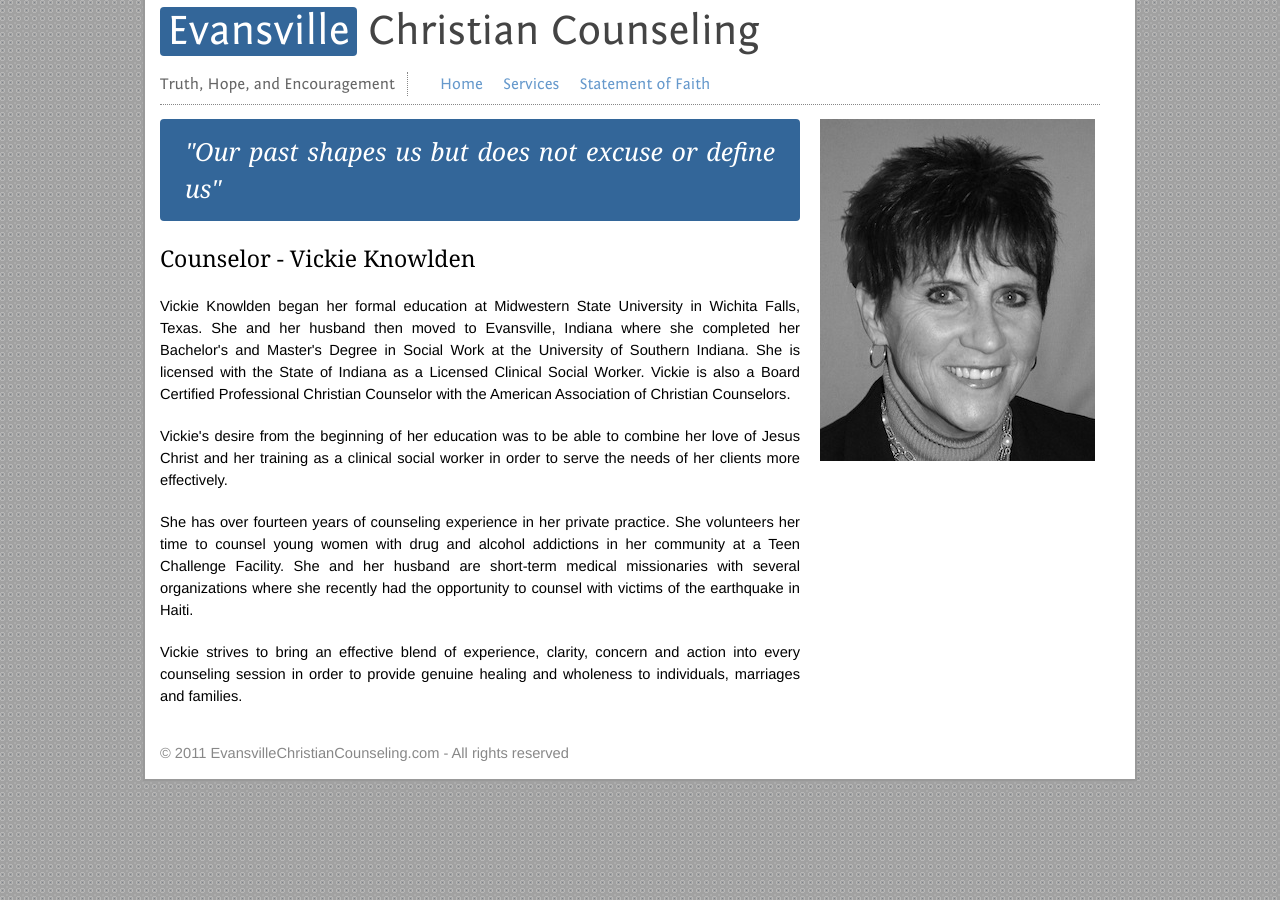
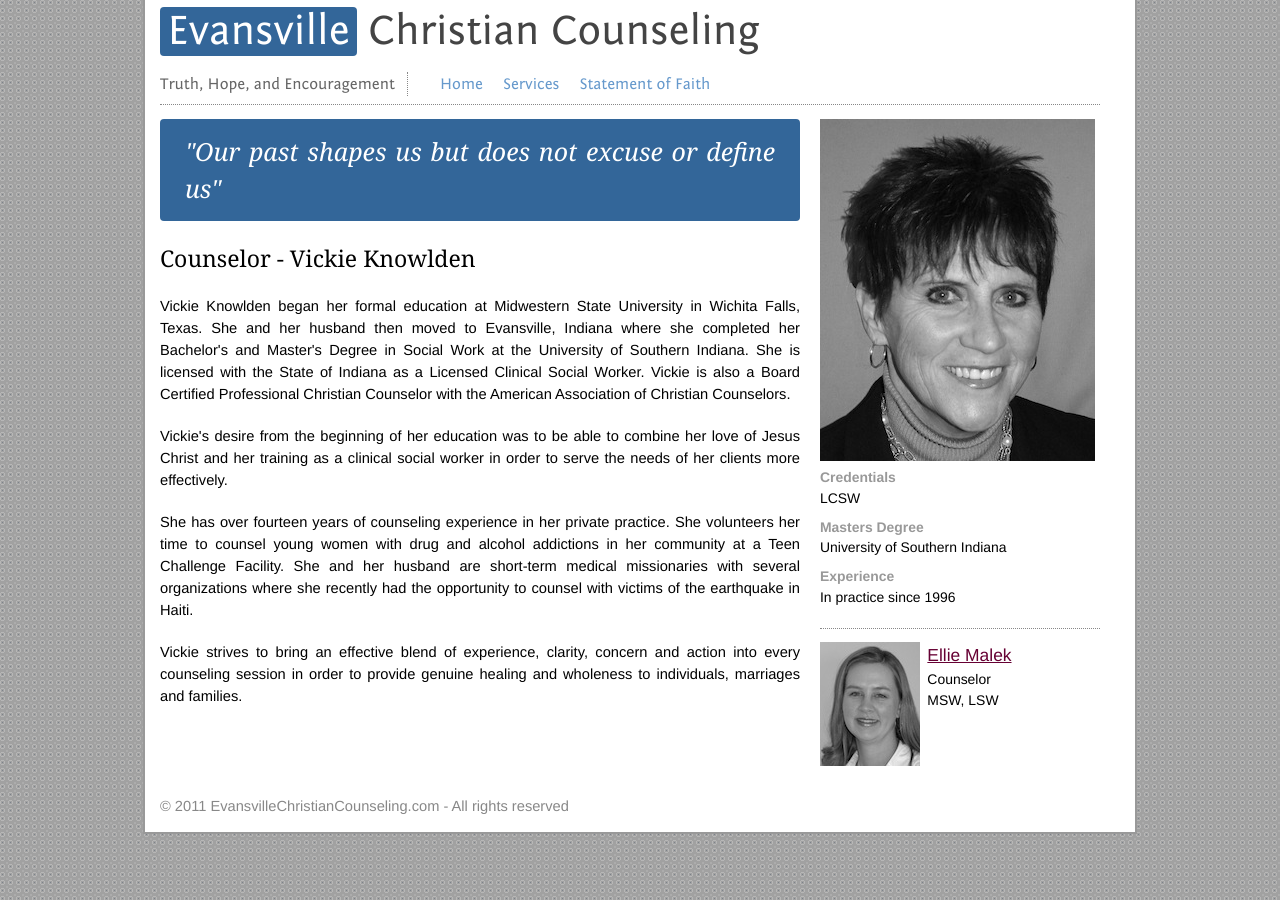
Before and after one commit to evansvillechristiancounseling/evansvillechristiancounseling.github.com, a Jekyll site: the page built from counselors/_posts/2011-01-09-vickie-knowlden.html, in a window 1280 px wide. Built offline with Jekyll 4.4.1, drawn with Linux system fonts in a browser that asks for light colours.

Commit message:
Bios should be built out now

```diff
--- a/counselors/_posts/2011-01-09-vickie-knowlden.html
+++ b/counselors/_posts/2011-01-09-vickie-knowlden.html
@@ -5,6 +5,7 @@ description: Profile for Evansville Christian Counselor, Vickie Knowlden, LCSW
 keywords: vickie knowlden, lcsw
 ---
 
+<div id="counselor">
   <div class="grid_11 alpha">
     <div id="fancy-lead">
       <p>
@@ -43,4 +44,26 @@ keywords: vickie knowlden, lcsw
 
   <div class="grid_5 omega">
     <img src="/images/counselors/vickie-knowlden-275w.jpg" width="275" height="342" />
+    <dl>
+      <dt>Credentials</dt>
+      <dd>LCSW</dd>
+
+      <dt>Masters Degree</dt>
+      <dd>University of Southern Indiana</dd>
+
+      <dt>Experience</dt>
+      <dd>In practice since 1996</dd>
+    </dl>
+
+    <div id="counselors">
+      <ul>
+        <li>
+          <img src="/images/counselors/ellie-malek-100w.jpg" width="100" height="124" align="left"/>
+          <a href="/counselors/ellie-malek/">Ellie Malek</a>
+          <div>Counselor</div>
+          <div>MSW, LSW</div>
+        </li>
+      </ul>
+    </div> <!-- counselors -->
+  </div> <!-- counselor: vickie -->
 </div>
--- a/stylesheets/styles.css
+++ b/stylesheets/styles.css
@@ -137,3 +137,20 @@ p { text-align: justify; }
 #counselors li a {
   font-size: 125%;
 }
+
+#counselor #counselors {
+  border-top: 1px dotted #888;
+  padding-top: 1em;
+  font-size: 95%;
+}
+
+#counselor dl {
+  font-size: 95%;
+}
+#counselor dt {
+  color: #999;
+  font-weight: bold;
+}
+#counselor dd {
+  margin-bottom: 1ex;
+}
```
Also changed, not shown: counselors/_posts/2011-01-09-ellie-malek.html (+23 -1 lines). Lines whose indentation alone changed are shown as unchanged.
